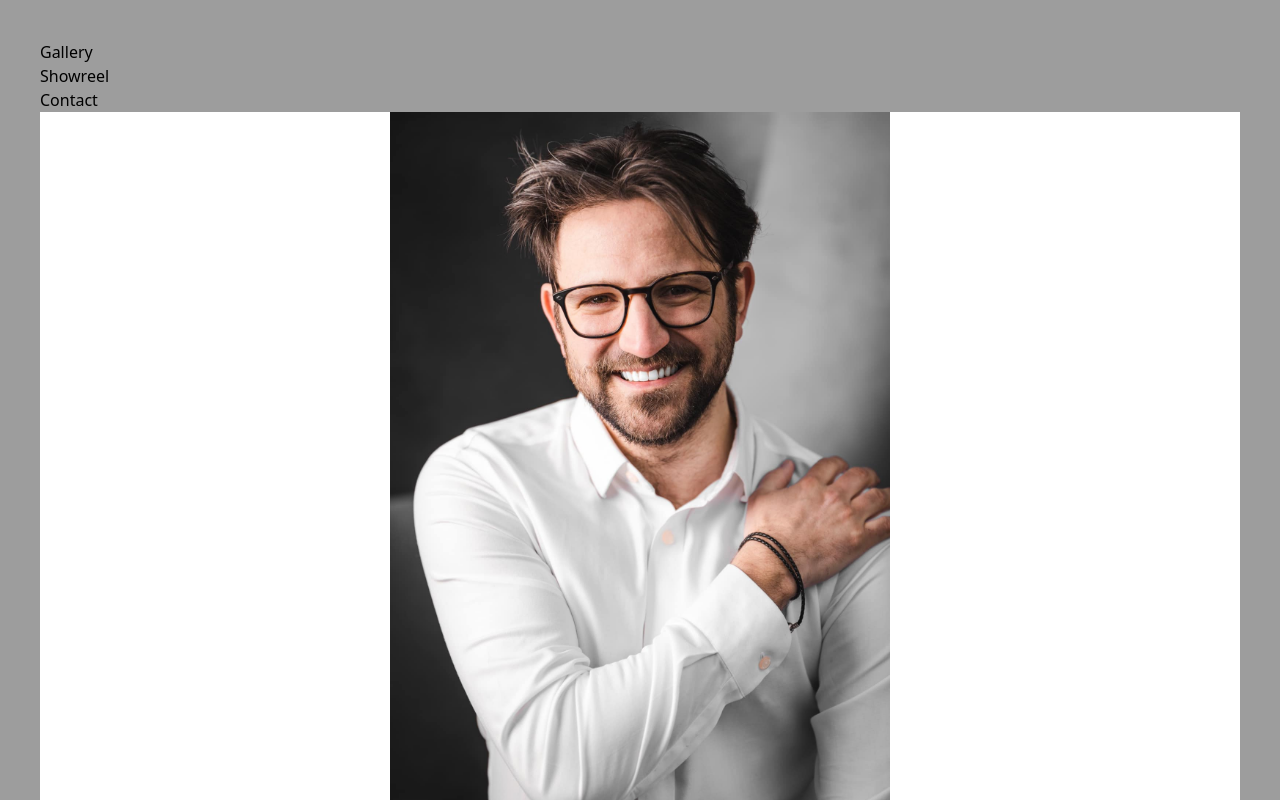
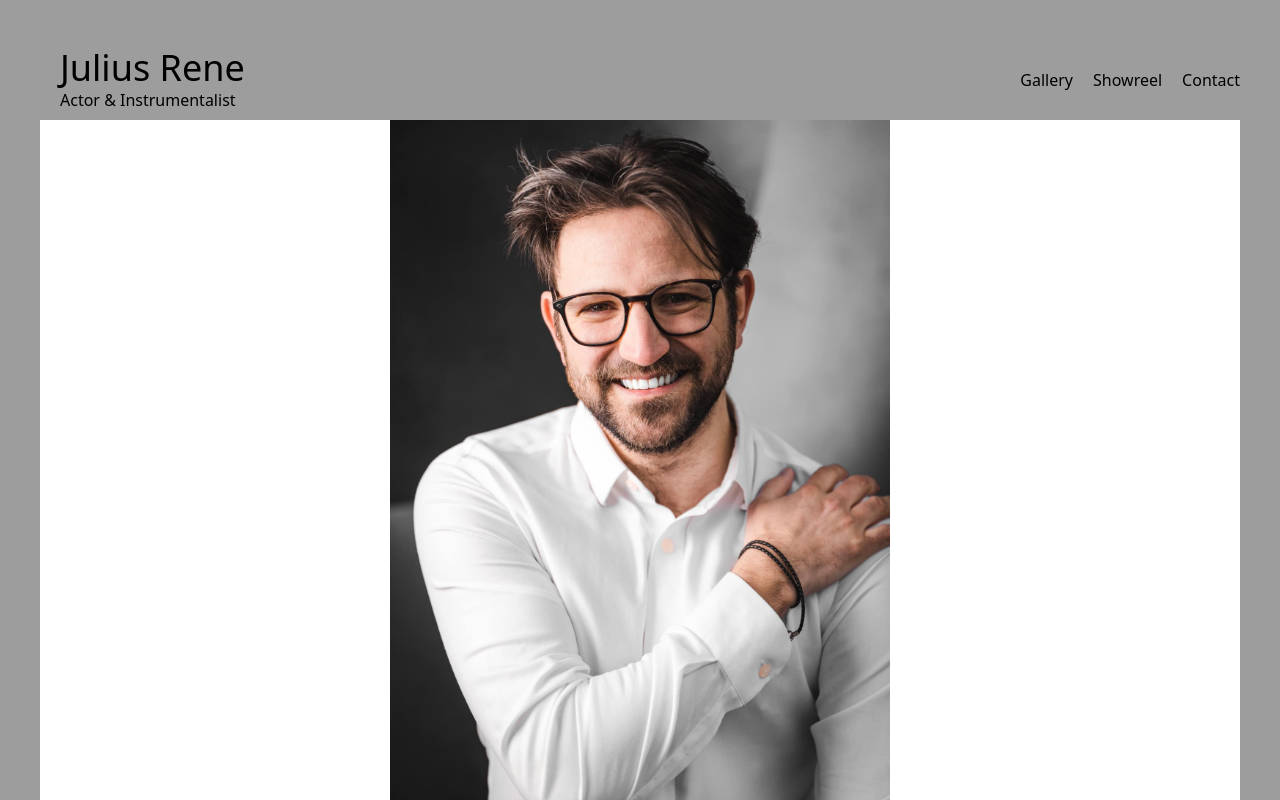
Before and after one commit to Claudiu-Ionel/rene-website, a Next.js app: page / in a window 1280 px wide. Shown: the top 800 px of the page. Built offline with nearby package versions, Linux system fonts and the light colour scheme.

Commit message:
added spacing and sized text in navbar

```diff
--- a/app/Components/Nav.js
+++ b/app/Components/Nav.js
@@ -2,15 +2,19 @@ import Link from "next/link";
 
 export default function nav() {
   return (
-    <nav>
-      <ul>
-        <li>
+    <nav className="min-w-screen flex justify-between">
+      <div className="px-5 py-2">
+        <h1 className="text-4xl">Julius Rene</h1>
+        <h3>Actor & Instrumentalist</h3>
+      </div>
+      <ul className="flex flex-row justify-end space-x-5 items-center">
+        <li className="flex align-middle">
           <Link href="/Gallery">Gallery</Link>
         </li>
-        <li>
+        <li className="flex align-middle">
           <Link href="/Showreel">Showreel</Link>
         </li>
-        <li>
+        <li className="flex align-middle">
           <Link href="/Contact">Contact</Link>
         </li>
       </ul>
```
